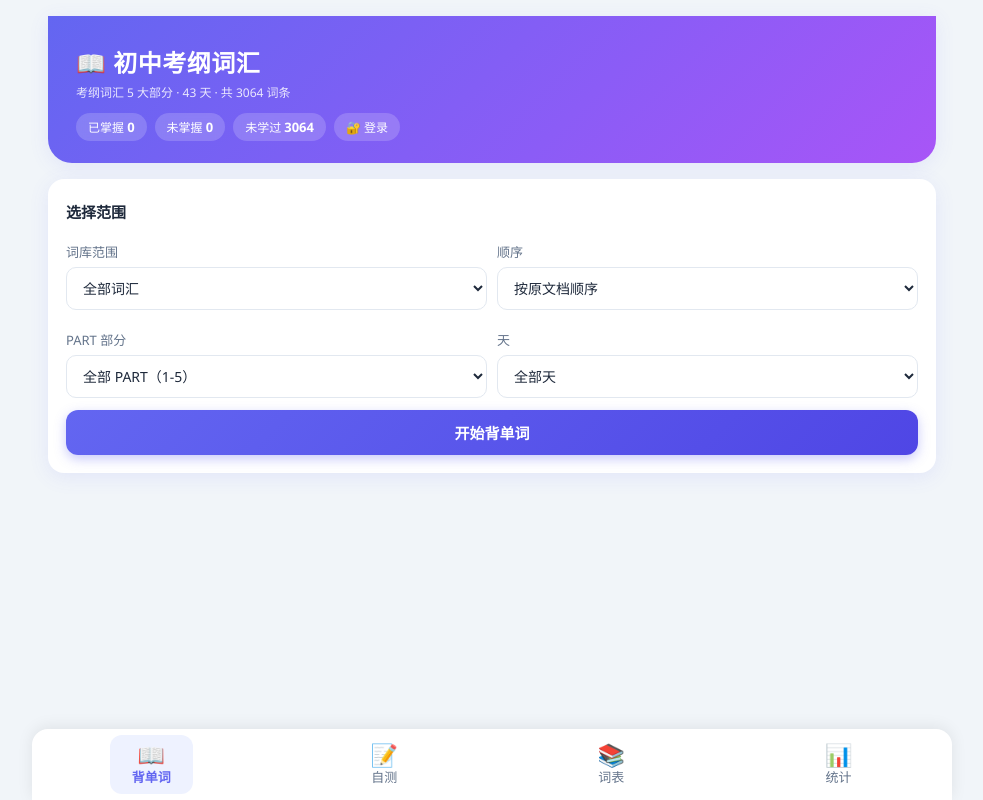
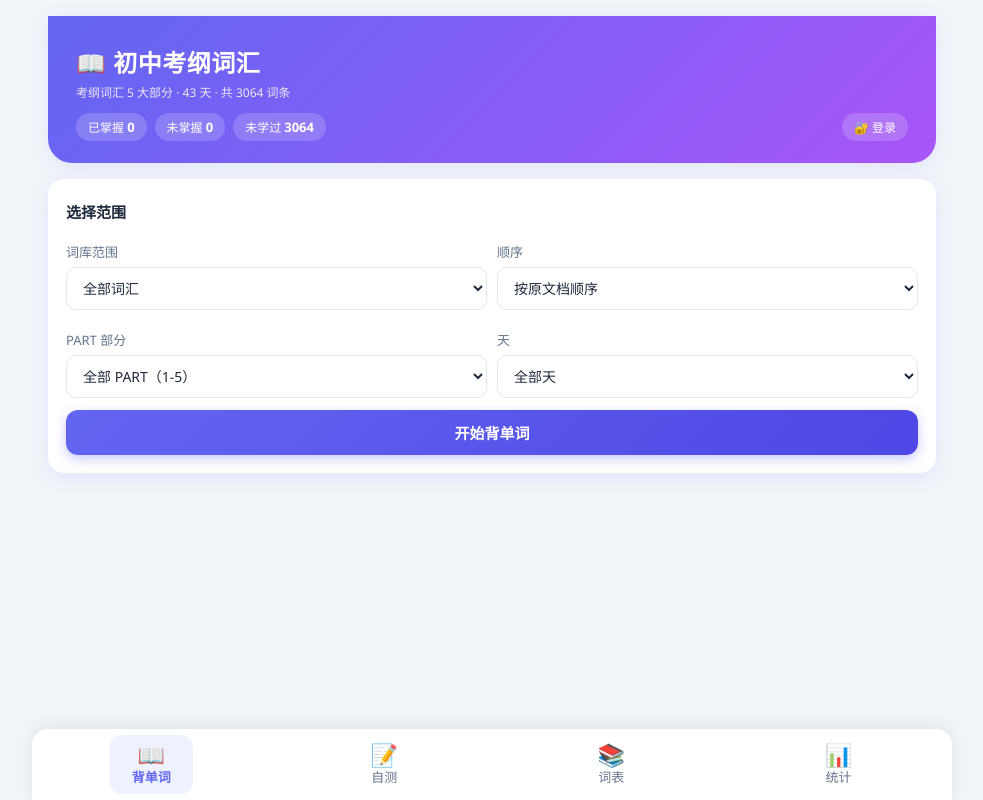
Before and after one commit to zhtvwn/chuzhong-danci, a plain HTML site: page index.html in a window 1280 px wide. Shown: the whole page, without its empty margins (148-1131 px from the left). Drawn offline with Linux system fonts and the light colour scheme; no server answers.

Commit message:
ui: 登录/用户/退出/日志入口统一靠统计栏右侧

```diff
--- a/index.html
+++ b/index.html
@@ -40,6 +40,7 @@
     padding: 5px 12px; font-size: 12px; backdrop-filter: blur(4px);
   }
   .chip b { font-size: 13px; }
+  #userChip { margin-left: auto; }   /* 登录/用户/退出/日志 → 推到统计栏右侧 */
 
   nav.tabs {
     position: fixed; bottom: 0; left: 0; right: 0;
```
